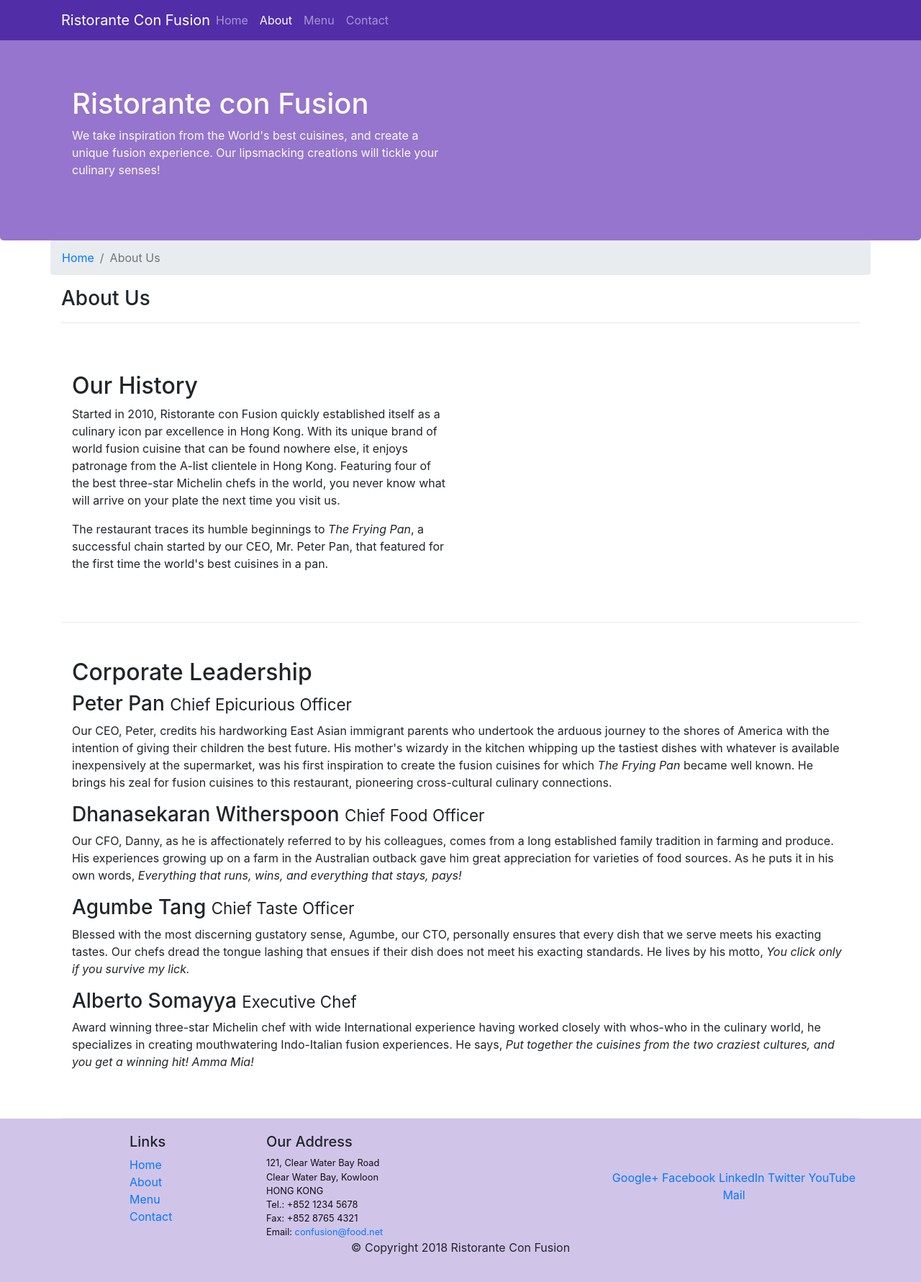
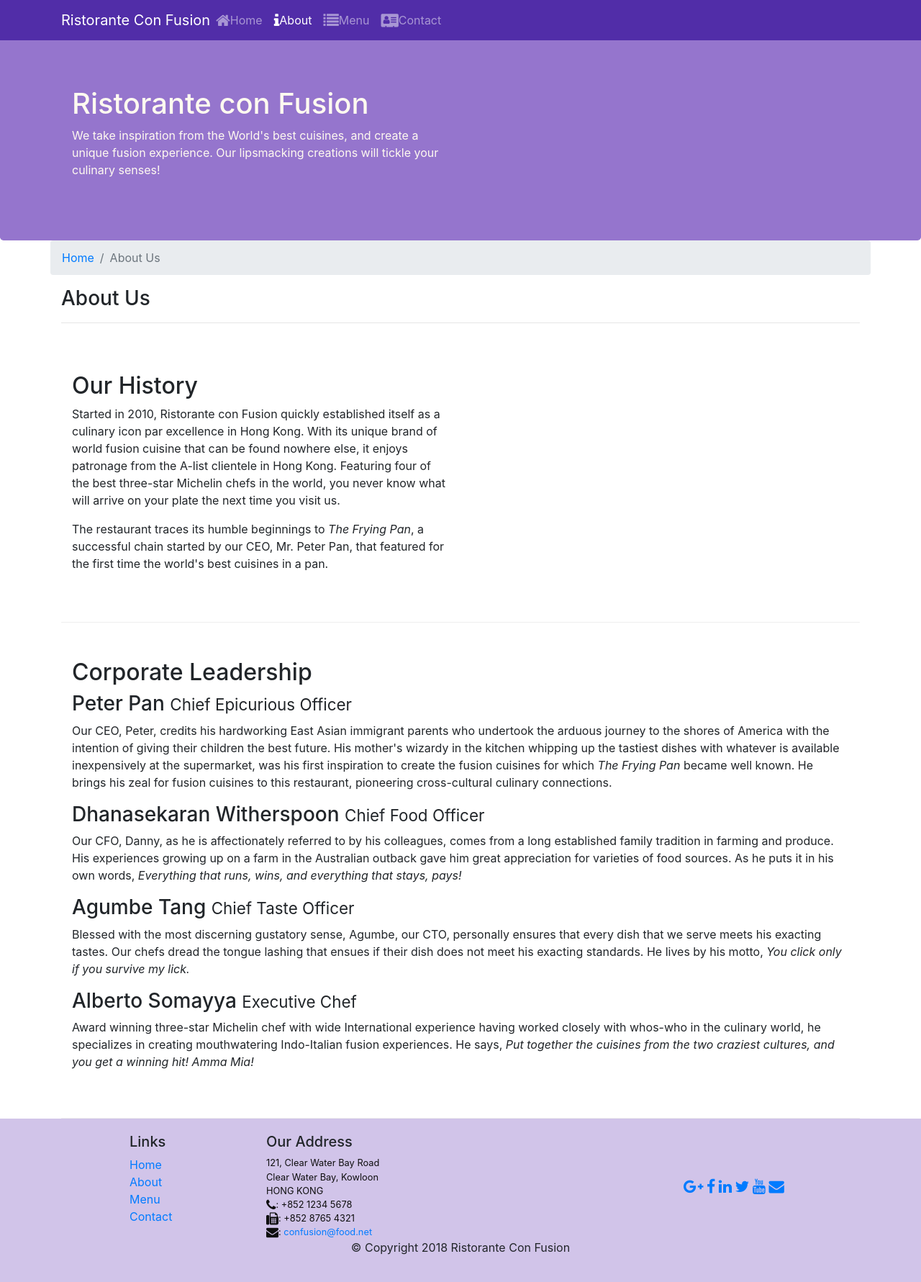
Before and after one commit to VijayKrishn/frontend_js, a website: page aboutus.html in a window 1280 px wide. Shown: the whole page at 72% size. Drawn offline with nearby package versions, Linux system fonts and the light colour scheme.

Commit message:
icons and fonts

```diff
--- a/aboutus.html
+++ b/aboutus.html
@@ -5,6 +5,8 @@
 
     <title>Ristorante Con Fusion: About Us</title>
     <link rel="stylesheet" href="node_modules/bootstrap/dist/css/bootstrap.min.css">
+    <link rel="stylesheet" href="node_modules/font-awesome/css/font-awesome.min.css">
+    <link rel="stylesheet" href="node_modules/bootstrap-social/bootstrap-social.css">
     <link rel="stylesheet" href="css/styles.css">
 </head>
 
@@ -17,10 +19,10 @@
                 <a class="navbar-brand mr-auto" href="./index.html">Ristorante Con Fusion</a>
                 <div class="collapse navbar-collapse" id="Navbar">
                         <ul class="navbar-nav mr-auto">
-                            <li class="nav-item"><a class="nav-link" href="./index.html">Home</a></li>
-                            <li class="nav-item active"><a class="nav-link" href="#">About</a></li>
-                            <li class="nav-item"><a class="nav-link" href="#">Menu</a></li>
-                            <li class="nav-item"><a class="nav-link" href="#">Contact</a></li>
+                            <li class="nav-item"><a class="nav-link" href="./index.html"><span class="fa fa-home fa-lg"></span>Home</a></li>
+                            <li class="nav-item active"><a class="nav-link" href="#"><span class="fa fa-info fa-lg"></span>About</a></li>
+                            <li class="nav-item"><a class="nav-link" href="#"><span class="fa fa-list fa-lg"></span>Menu</a></li>
+                        <li class="nav-item"><a class="nav-link" href="#"><span class="fa fa-address-card fa-lg"></span>Contact</a></li>
                         </ul>
                 </div>
             </div>
@@ -83,7 +85,7 @@
                 <div class="col-4 offset-1 col-sm-2">
                     <h5>Links</h5>
                     <ul class="list-unstyled">
-                        <li><a href="index.html">Home</a></li>
+                        <li><a href="./index.html">Home</a></li>
                         <li><a href="#">About</a></li>
                         <li><a href="#">Menu</a></li>
                         <li><a href="#">Contact</a></li>
@@ -95,19 +97,19 @@
 		              121, Clear Water Bay Road<br>
 		              Clear Water Bay, Kowloon<br>
 		              HONG KONG<br>
-		              Tel.: +852 1234 5678<br>
-		              Fax: +852 8765 4321<br>
-		              Email: <a href="mailto:confusion@food.net">confusion@food.net</a>
+		              <i class="fa fa-phone fa-lg"></i>: +852 1234 5678<br>
+		              <i class="fa fa-fax fa-lg"></i>: +852 8765 4321<br>
+		              <i class="fa fa-envelope fa-lg"></i>: <a href="mailto:confusion@food.net">confusion@food.net</a>
 		           </address>
                 </div>
                 <div class="col-12 col-sm-4 align-self-center">
                     <div class="text-center">
-                        <a href="http://google.com/+">Google+</a>
-                        <a href="http://www.facebook.com/profile.php?id=">Facebook</a>
-                        <a href="http://www.linkedin.com/in/">LinkedIn</a>
-                        <a href="http://twitter.com/">Twitter</a>
-                        <a href="http://youtube.com/">YouTube</a>
-                        <a href="mailto:">Mail</a>
+                            <a href="http://google.com/+"><i class="fa fa-google-plus fa-lg"></i></a>
+                            <a href="http://www.facebook.com/profile.php?id="><i class="fa fa-facebook fa-lg"></i></a>
+                            <a href="http://www.linkedin.com/in/"><i class="fa fa-linkedin fa-lg"></i></a>
+                            <a href="http://twitter.com/"><i class="fa fa-twitter fa-lg"></i></a>
+                            <a href="http://youtube.com/"><i class="fa fa-youtube fa-lg"></i></a>
+                            <a href="mailto:"><i class="fa fa-envelope fa-lg"></i></a>
                     </div>
                 </div>
            </div>
--- a/package.json
+++ b/package.json
@@ -15,6 +15,8 @@
   },
   "dependencies": {
     "bootstrap": "^4.0.0",
+    "bootstrap-social": "^5.1.1",
+    "font-awesome": "^4.7.0",
     "jquery": "^3.3.1",
     "popper.js": "^1.12.9"
   }
```
Also changed, not shown: index.html (+16 -14 lines), 1 other file.
